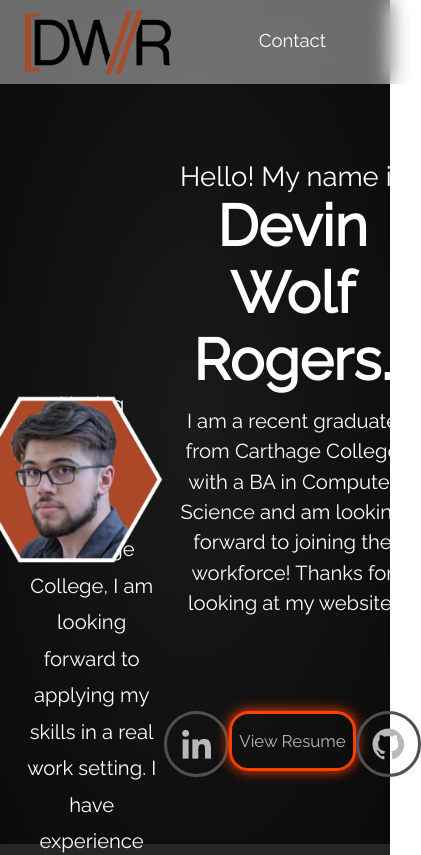
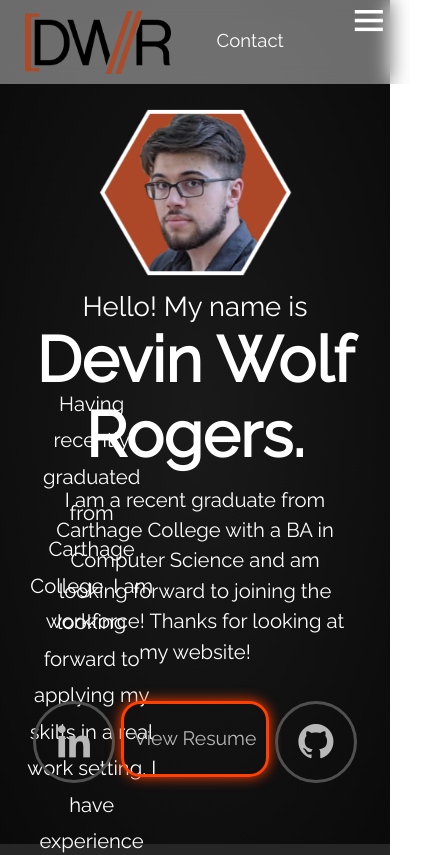
Before and after one commit to devin-w-rogers/thesis, a React (Create React App) app in the folder myapp/: page / in a window 390 px wide. Shown: the top 855 px of the page, 421 px wide, since content can reach past the window. Built offline with nearby package versions, Linux system fonts and the light colour scheme.

Commit message:
make homepage relatively good for phone
nav bar not finished for mobile view yet. pushing here before starting to work on that

```diff
--- a/myapp/src/App.css
+++ b/myapp/src/App.css
@@ -86,9 +86,10 @@ nav img {
   padding-left: 3vh;
 }
 
-#menu-icon {
-  font-size: 2rem;
+#menuIcon {
+  font-size: 5vh;
   display: none;
+  color: white;
 }
 
 /* Home Page Styles --------------------------------------------------------- */
@@ -104,6 +105,7 @@ main {
 
 .hexhs {
   width: 38vw; /* 79vh */
+  margin-top: 14vh;
 }
 
 .hexhsContainer {
@@ -264,14 +266,14 @@ h1 {
     width: 50vw;
   }
   .resumeBtn {
-    font-size: 2.2vh;
+    font-size: 2.1vh;
     width: 18vh;
-    height: 8.3vh;
+    height: 7.8vh;
   }
   .social a {
-    width: 8.3vh;
-    height: 8.3vh;
-    font-size: 4.5vh;
+    width: 7.8vh;
+    height: 7.8vh;
+    font-size: 4.4vh;
   }
   .social {
     top: 11vh;
@@ -279,9 +281,12 @@ h1 {
 
 }
 
-@media (max-width: 943px) {
+@media (max-width: 996px) {
+  main {
+    flex-direction: column;
+  }
   h1 {
-    font-size: 6.8vh;
+    font-size: 7.5vh;
   }
   h2 {
     font-size: 3.25vh;
@@ -291,21 +296,37 @@ h1 {
   }
   .hexhs {
     width: 50vw;
+    margin-top: 0;
   }
   .resumeBtn {
-    font-size: 2vh;
-    width: 15vh;
-    height: 7vh;
+    font-size: 2.3vh;
+    width: 17.5vh;
+    height: 9vh;
   }
   .social a {
-    width: 7vh;
-    height: 7vh;
-    font-size: 4.5vh;
+    width: 9vh;
+    height: 9vh;
+    font-size: 5vh;
   }
   .social {
-    top: 11vh;
+    top: 4vh;
   }
-
+  #menuIcon {
+    display: block;
+    float: right;
+  }
+  /* nav {
+    position: absolute;
+    left: 0;
+    width: 100%;
+    border-top: 3px solid rgba(0, 0, 0, .2);
+    box-shadow: 0 .5rem 1rem rgba(0, 0, 0, .2);
+  }
+  nav a {
+    display: block;
+    font-size: 2.4vh;
+    margin: 3rem 0;
+  }  */
 }
 
 
--- a/myapp/src/NavBar.jsx
+++ b/myapp/src/NavBar.jsx
@@ -4,7 +4,7 @@ export function NavBar() {
     return(
         <nav>
             <img src={myLogo} alt="my-logo" />
-            <i class='bx bx-menu-alt-right' id='menu-icon'></i>
+            <i class='bx bx-menu' id="menuIcon"></i>
             <a href="#contact">Contact</a>
             <a href="#work">Projects</a>
             <a href="#aboutMe">About Me</a>
--- a/myapp/src/homePage.jsx
+++ b/myapp/src/homePage.jsx
@@ -5,9 +5,7 @@ import {openResume} from './Script.jsx';
 export function HomePage() {
     return(
         <main id="home">
-            <div class="hexhsContainer">
-                <img src={hexaheadshot} class="hexhs animate__animated animate__fadeInLeft" alt="headshot" />
-            </div>
+            <img src={hexaheadshot} class="hexhs animate__animated animate__fadeInLeft" alt="headshot" />
             <div class="container animate__animated animate__fadeInUp">
                 <h2>Hello! My name is</h2>
                 <h1>Devin Wolf Rogers.</h1>
```
